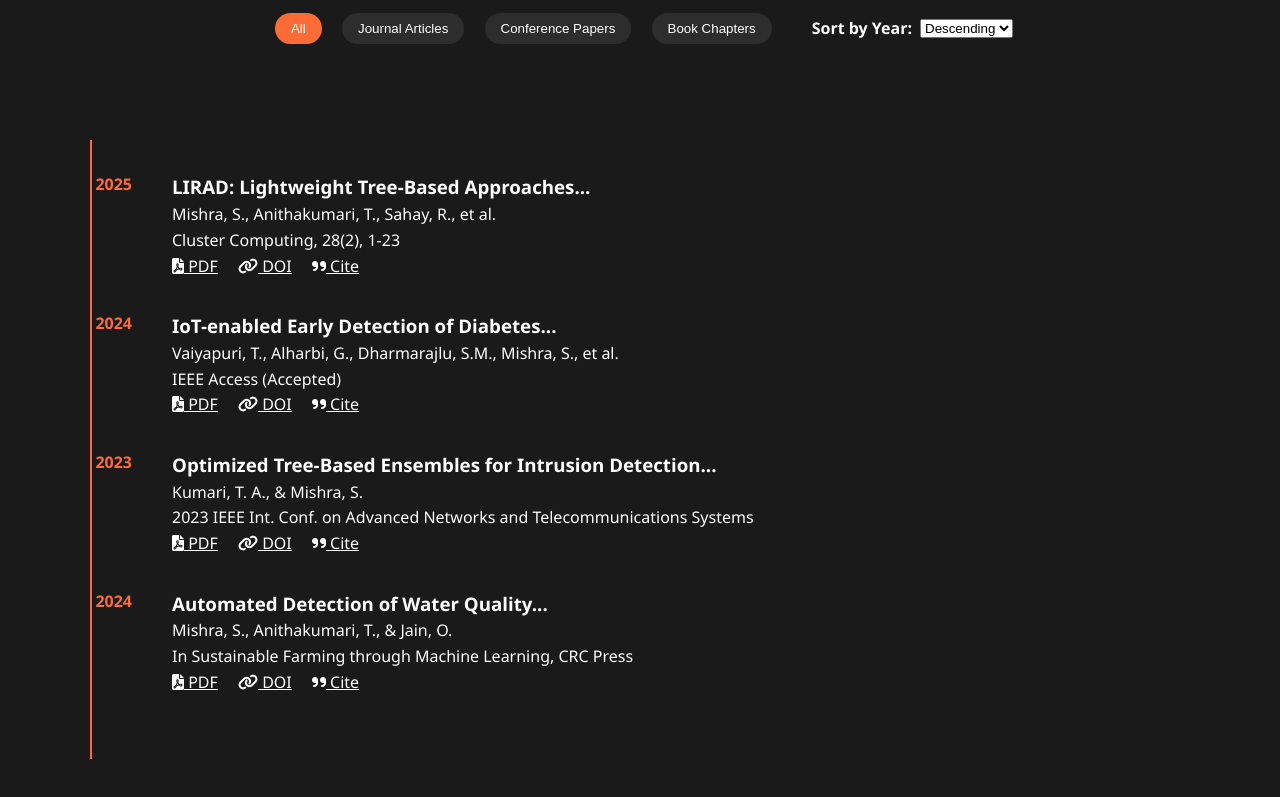
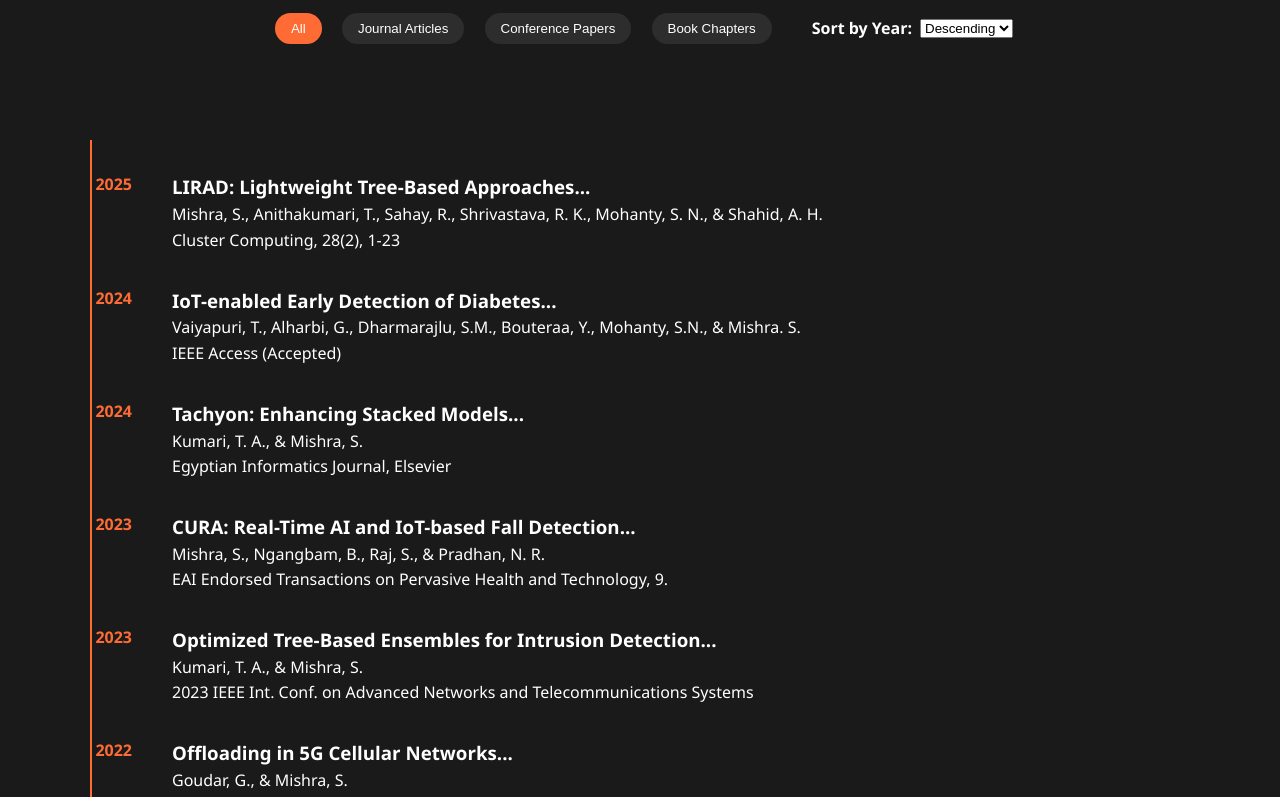
Before and after one commit to sanketbphc/sanketbphc.github.io, a plain HTML site: page publications.html in a window 1280 px wide. Shown: the part 153-950 px from the top of the page. Drawn offline with Linux system fonts and the light colour scheme.

Commit message:
update(publications)

```diff
--- a/publications.html
+++ b/publications.html
@@ -15,7 +15,6 @@
     <section class="publications">
         <h1>Publications</h1>
 
-        <!-- Filters & Sorting Controls -->
         <div class="publications-controls">
             <div class="publication-filters">
                 <button class="filter-btn active" data-type="all">All</button>
@@ -23,8 +22,6 @@
                 <button class="filter-btn" data-type="conference">Conference Papers</button>
                 <button class="filter-btn" data-type="book">Book Chapters</button>
             </div>
-
-            <!-- Sort by year dropdown -->
             <div class="sort-control">
                 <label for="sort-year">Sort by Year:</label>
                 <select id="sort-year">
@@ -35,68 +32,65 @@
         </div>
 
         <div class="timeline" id="publications-list">
-            <!-- Journal Example -->
+            <!-- Journals -->
             <div class="timeline-item" data-type="journal" data-year="2025">
                 <div class="timeline-date">2025</div>
                 <div class="timeline-content">
                     <h3>LIRAD: Lightweight Tree-Based Approaches...</h3>
-                    <p class="authors">Mishra, S., Anithakumari, T., Sahay, R., et al.</p>
+                    <p class="authors">Mishra, S., Anithakumari, T., Sahay, R., Shrivastava, R. K., Mohanty, S. N., & Shahid, A. H.</p>
                     <p class="journal">Cluster Computing, 28(2), 1-23</p>
-                    <div class="paper-links">
-                        <a href="#" class="paper-link"><i class="fas fa-file-pdf"></i> PDF</a>
-                        <a href="#" class="paper-link"><i class="fas fa-link"></i> DOI</a>
-                        <a href="#" class="paper-link"><i class="fas fa-quote-right"></i> Cite</a>
-                    </div>
                 </div>
             </div>
-
             <div class="timeline-item" data-type="journal" data-year="2024">
                 <div class="timeline-date">2024</div>
                 <div class="timeline-content">
                     <h3>IoT-enabled Early Detection of Diabetes...</h3>
-                    <p class="authors">Vaiyapuri, T., Alharbi, G., Dharmarajlu, S.M., Mishra, S., et al.</p>
+                    <p class="authors">Vaiyapuri, T., Alharbi, G., Dharmarajlu, S.M., Bouteraa, Y., Mohanty, S.N., & Mishra. S.</p>
                     <p class="journal">IEEE Access (Accepted)</p>
-                    <div class="paper-links">
-                        <a href="#" class="paper-link"><i class="fas fa-file-pdf"></i> PDF</a>
-                        <a href="#" class="paper-link"><i class="fas fa-link"></i> DOI</a>
-                        <a href="#" class="paper-link"><i class="fas fa-quote-right"></i> Cite</a>
-                    </div>
                 </div>
             </div>
-
-            <!-- Conference Example -->
+            <div class="timeline-item" data-type="journal" data-year="2024">
+                <div class="timeline-date">2024</div>
+                <div class="timeline-content">
+                    <h3>Tachyon: Enhancing Stacked Models...</h3>
+                    <p class="authors">Kumari, T. A., & Mishra, S.</p>
+                    <p class="journal">Egyptian Informatics Journal, Elsevier</p>
+                </div>
+            </div>
+            <div class="timeline-item" data-type="journal" data-year="2023">
+                <div class="timeline-date">2023</div>
+                <div class="timeline-content">
+                    <h3>CURA: Real-Time AI and IoT-based Fall Detection...</h3>
+                    <p class="authors">Mishra, S., Ngangbam, B., Raj, S., & Pradhan, N. R.</p>
+                    <p class="journal">EAI Endorsed Transactions on Pervasive Health and Technology, 9.</p>
+                </div>
+            </div>
+            <!-- Conferences -->
             <div class="timeline-item" data-type="conference" data-year="2023">
                 <div class="timeline-date">2023</div>
                 <div class="timeline-content">
                     <h3>Optimized Tree-Based Ensembles for Intrusion Detection...</h3>
                     <p class="authors">Kumari, T. A., & Mishra, S.</p>
-                    <p class="journal">
-                        2023 IEEE Int. Conf. on Advanced Networks and Telecommunications Systems
-                    </p>
-                    <div class="paper-links">
-                        <a href="#" class="paper-link"><i class="fas fa-file-pdf"></i> PDF</a>
-                        <a href="#" class="paper-link"><i class="fas fa-link"></i> DOI</a>
-                        <a href="#" class="paper-link"><i class="fas fa-quote-right"></i> Cite</a>
-                    </div>
+                    <p class="journal">2023 IEEE Int. Conf. on Advanced Networks and Telecommunications Systems</p>
                 </div>
             </div>
-
-            <!-- Book Chapter Example -->
+            <div class="timeline-item" data-type="conference" data-year="2022">
+                <div class="timeline-date">2022</div>
+                <div class="timeline-content">
+                    <h3>Offloading in 5G Cellular Networks...</h3>
+                    <p class="authors">Goudar, G., & Mishra, S.</p>
+                    <p class="journal">2022 IEEE Future Networks World Forum</p>
+                </div>
+            </div>
+            <!-- Book Chapters -->
             <div class="timeline-item" data-type="book" data-year="2024">
                 <div class="timeline-date">2024</div>
                 <div class="timeline-content">
                     <h3>Automated Detection of Water Quality...</h3>
                     <p class="authors">Mishra, S., Anithakumari, T., & Jain, O.</p>
                     <p class="journal">In Sustainable Farming through Machine Learning, CRC Press</p>
-                    <div class="paper-links">
-                        <a href="#" class="paper-link"><i class="fas fa-file-pdf"></i> PDF</a>
-                        <a href="#" class="paper-link"><i class="fas fa-link"></i> DOI</a>
-                        <a href="#" class="paper-link"><i class="fas fa-quote-right"></i> Cite</a>
-                    </div>
                 </div>
             </div>
-
-            <!-- Add more items from your CV as needed -->
         </div>
     </section>
 </main>
```
